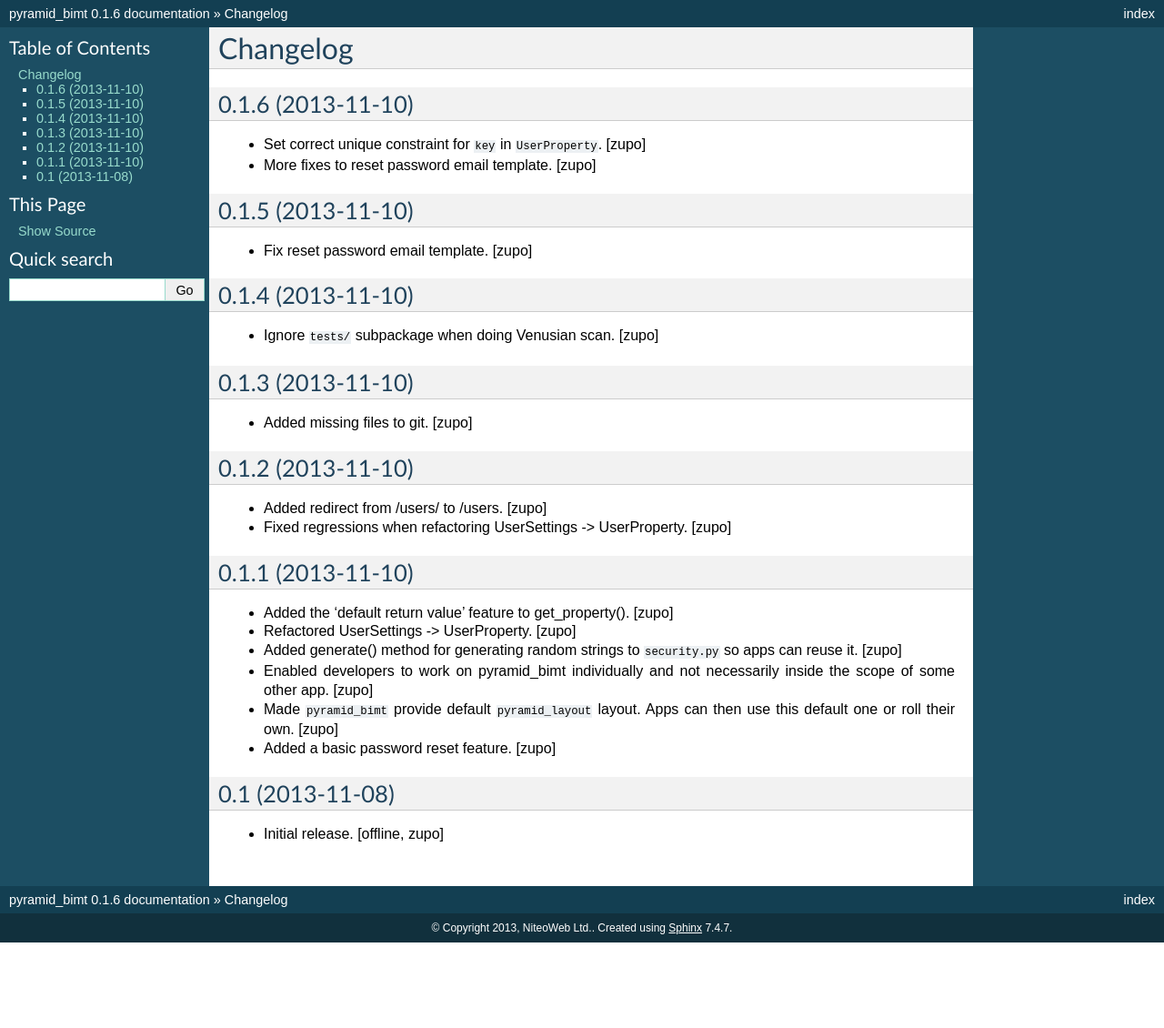
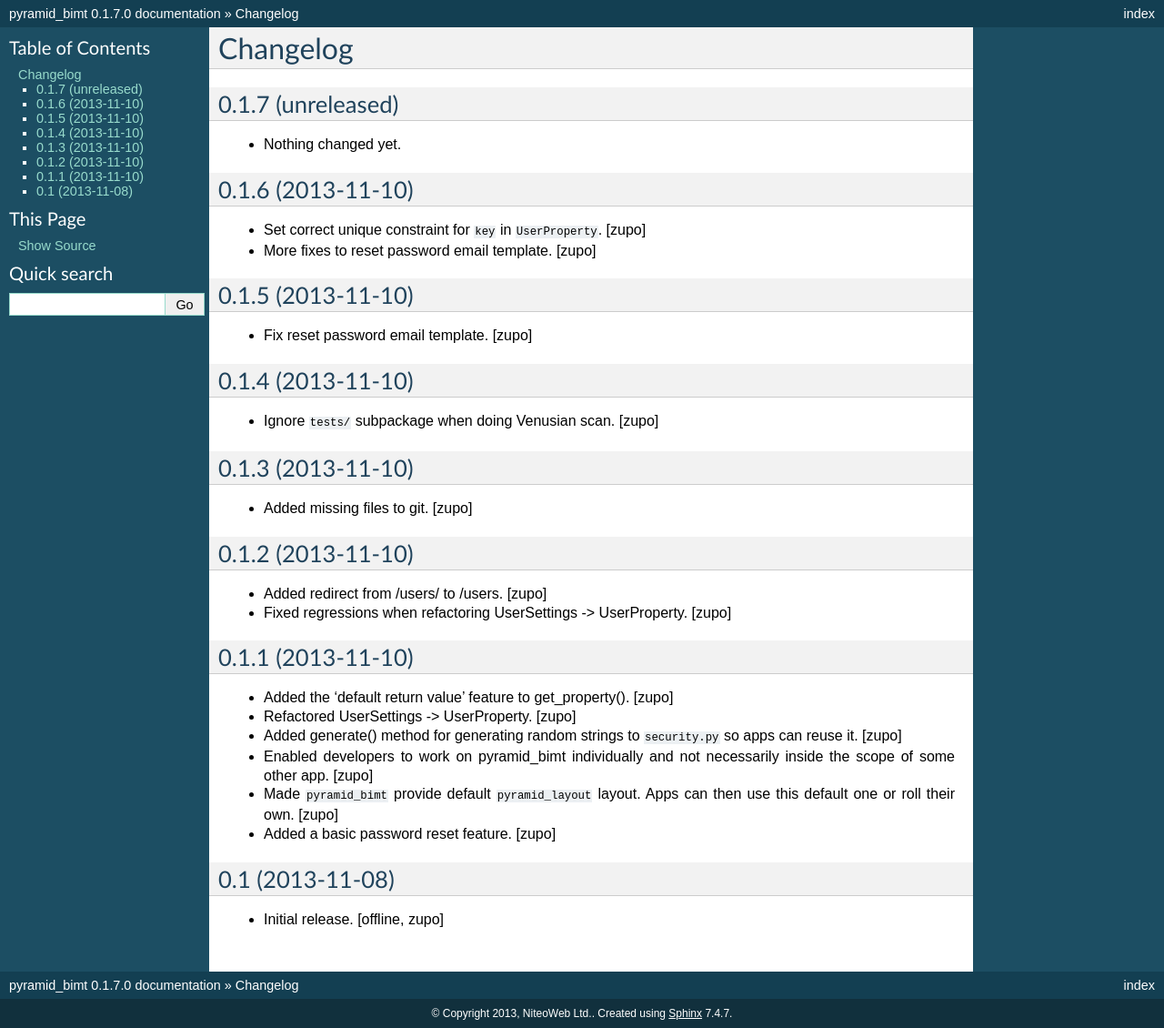
Before and after one commit to persho/pyramid_bimt, a Sphinx documentation site: the page built from docs/CHANGELOG.rst, in a window 1280 px wide. Shown: the whole page at 91% size. Built offline with Sphinx 7.4.7, drawn with Linux system fonts in a browser that asks for light colours; before the commit the page ends 1036 px from its top, so only the background shows below that.

Commit message:
Back to development: 0.1.7

```diff
--- a/docs/CHANGELOG.rst
+++ b/docs/CHANGELOG.rst
@@ -2,6 +2,12 @@
 
 Changelog
 =========
+
+
+0.1.7 (unreleased)
+------------------
+
+- Nothing changed yet.
 
 
 0.1.6 (2013-11-10)
--- a/setup.py
+++ b/setup.py
@@ -18,7 +18,7 @@
 
 setup(
     name='pyramid_bimt',
-    version='0.1.6',
+    version='0.1.7.dev0',
     description='Base package for BIMT apps.',
     long_description=long_description,
     classifiers=[
```
